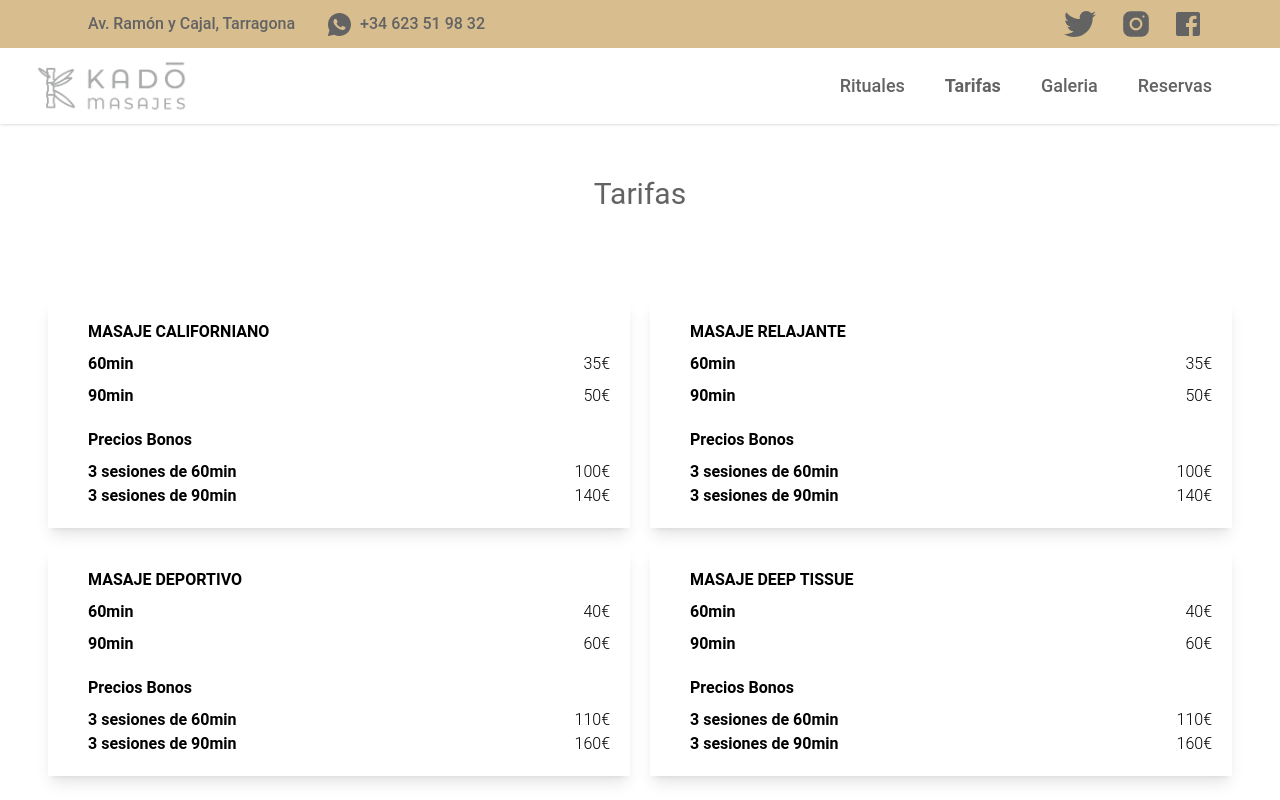
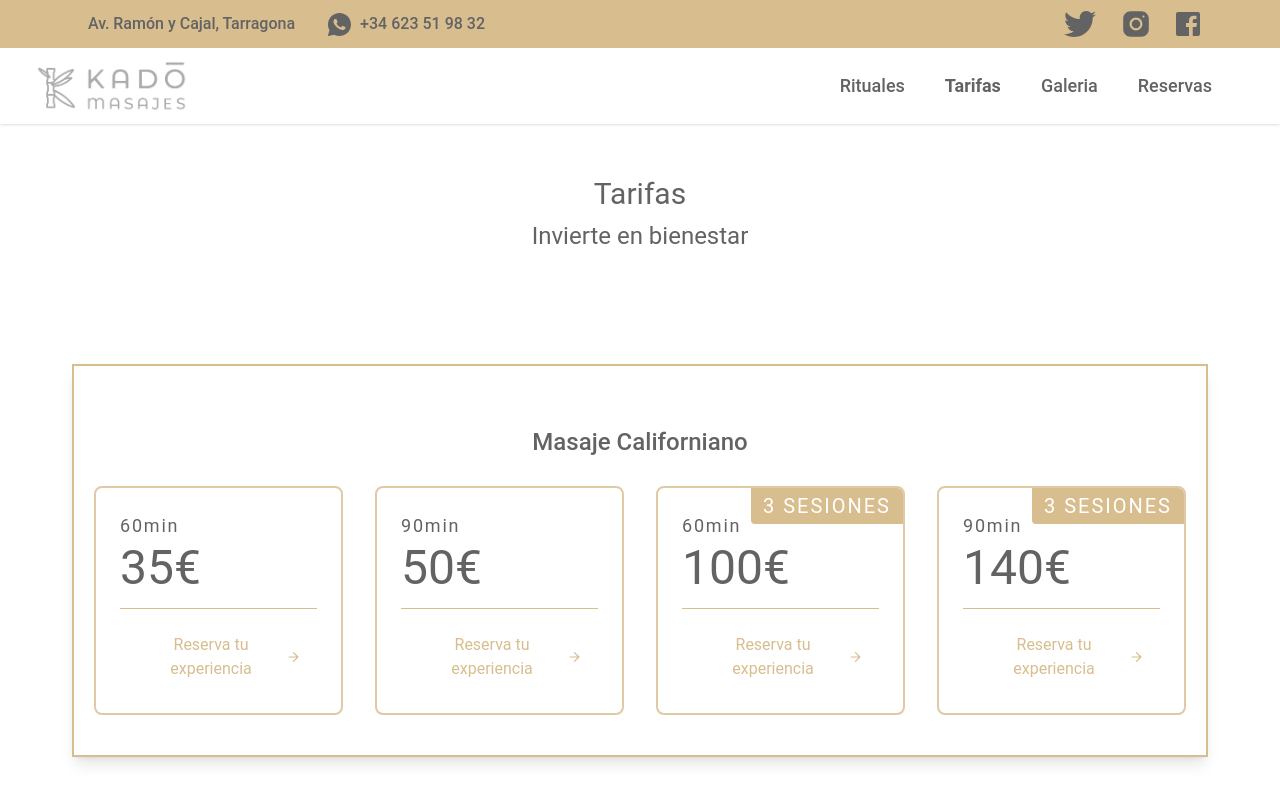
Before and after one commit to JoanMarqueno/kadoMasajes, a React (Vite) app: page /tarifas in a window 1280 px wide. Shown: the top 800 px of the page. Built offline with nearby package versions, Linux system fonts and the light colour scheme.

Commit message:
Update card and navbar components

```diff
--- a/src/components/card.tsx
+++ b/src/components/card.tsx
@@ -17,7 +17,7 @@ export function TerapeuticMassage({ datos }: Props) {
        <img
           className="hover:grayscale w-full h-72 object-cover "
           src={datos.src}
-          alt={datos.descripcion}
+          alt={datos.titulo}
         />
 
         <div className=" p-3 xl:pl-4 flex flex-col justify-between">
--- /dev/null
+++ b/src/components/cardTarifa2.tsx
@@ -0,0 +1,123 @@
+import { MassagePrice } from "../model/global";
+
+type Props = {
+  tarifa: MassagePrice;
+};
+
+export default function CardTarifa2({ tarifa }: Props) {
+  return (
+    <section className="text-color-letra-footer body-font overflow-hidden p-6">
+      <div className="container mx-auto sm:py-10 sm:px-5 sm:border-2 sm:border-color-letra-card sm:shadow-lg">
+        <div className="flex flex-col text-center w-full my-5">
+          <h2 className="text-2xl font-medium  mb-2 text-color-letra-footer">
+            {tarifa.nombre}
+          </h2>
+
+        </div>
+        <div className="flex flex-wrap -m-4">
+          <div className="p-4 xl:w-1/4 w-1/2">
+            <div className="h-full p-6 rounded-lg border-2 border-color-letra-card/80 flex flex-col relative overflow-hidden">
+
+              <div className="flex justify-between items-center"></div>
+              <h3 className=" tracking-widest mb-1 text-lg ">
+                {tarifa.primerTiempo}
+              </h3>
+              <h3 className="sm:text-5xl text-4xl text-color-letra-nav pb-4 mb-4 border-b border-color-letra-card leading-none">
+                {tarifa.precioPrimerTiempo}
+              </h3>
+              <button className="flex items-center mt-auto text-color-letra-card bg-color-fondo-blanco border-0 py-1 px-2 sm:py-2 sm:px-4 w-full focus:outline-none hover:bg-color-letra-card hover:text-color-fondo-blanco rounded">
+                {window.innerWidth <= 768 ? 'Reserva' : 'Reserva tu experiencia'}
+                <svg
+                  fill="none"
+                  stroke="currentColor"
+                  stroke-linecap="round"
+                  stroke-linejoin="round"
+                  stroke-width="2"
+                  className="w-4 h-4 ml-auto"
+                  viewBox="0 0 24 24"
+                >
+                  <path d="M5 12h14M12 5l7 7-7 7"></path>
+                </svg>
+              </button>
+            </div>
+          </div>
+          <div className="p-4 xl:w-1/4 w-1/2">
+            <div className="h-full p-6 rounded-lg border-2 border-color-letra-card/80 flex flex-col relative overflow-hidden">
+              <h3 className=" tracking-widest title-font mb-1 text-lg ">
+                {tarifa.segundoTiempo}
+              </h3>
+              <h3 className="sm:text-5xl text-4xl text-color-letra-nav pb-4 mb-4 border-b border-color-letra-card leading-none">
+                {tarifa.precioSegundoTiempo}
+              </h3>
+              <button className="flex items-center mt-auto text-color-letra-card bg-color-fondo-blanco border-0 py-1 px-2 sm:py-2 sm:px-4 w-full focus:outline-none hover:bg-color-letra-card hover:text-color-fondo-blanco rounded">
+                {window.innerWidth <= 768 ? 'Reserva' : 'Reserva tu experiencia'}
+                <svg
+                  fill="none"
+                  stroke="currentColor"
+                  stroke-linecap="round"
+                  stroke-linejoin="round"
+                  stroke-width="2"
+                  className="w-4 h-4 ml-auto"
+                  viewBox="0 0 24 24"
+                >
+                  <path d="M5 12h14M12 5l7 7-7 7"></path>
+                </svg>
+              </button>
+            </div>
+          </div>
+          <div className="p-4 xl:w-1/4 w-1/2">
+            <div className="h-full p-6 rounded-lg border-2 border-color-letra-card/80 flex flex-col relative overflow-hidden">
+            <span className="bg-color-letra-card text-color-fondo-blanco px-3 py-1 tracking-widest text-xs sm:text-xl absolute right-0 top-0 rounded-bl">3 SESIONES</span>
+              <h3 className=" tracking-widest title-font mb-1 text-lg mt-2 sm:mt-0">
+                {tarifa.primerTiempo}
+              </h3>
+              <h3 className="sm:text-5xl text-4xl text-color-letra-nav pb-4 mb-4 border-b border-color-letra-card leading-none">
+                {tarifa.primerBono}
+              </h3>
+              <button className="flex items-center mt-auto text-color-letra-card bg-color-fondo-blanco border-0 py-1 px-2 sm:py-2 sm:px-4 w-full focus:outline-none hover:bg-color-letra-card hover:text-color-fondo-blanco rounded">
+                {window.innerWidth <= 768 ? 'Reserva' : 'Reserva tu experiencia'}
+                <svg
+                  fill="none"
+                  stroke="currentColor"
+                  stroke-linecap="round"
+                  stroke-linejoin="round"
+                  stroke-width="2"
+                  className="w-4 h-4 ml-auto"
+                  viewBox="0 0 24 24"
+                >
+                  <path d="M5 12h14M12 5l7 7-7 7"></path>
+                </svg>
+              </button>
+            </div>
+          </div>
+          <div className="p-4 xl:w-1/4 w-1/2">
+            <div className="h-full p-6 rounded-lg border-2 border-color-letra-card/80 flex flex-col relative overflow-hidden">
+            <span className="bg-color-letra-card text-color-fondo-blanco px-3 py-1 tracking-widest text-xs sm:text-xl absolute right-0 top-0 rounded-bl">3 SESIONES</span>
+              <h3 className=" tracking-widest title-font mb-1 text-lg mt-2 sm:mt-0">
+                {tarifa.segundoTiempo}
+              </h3>
+              <h3 className="sm:text-5xl text-4xl text-color-letra-nav pb-4 mb-4 border-b border-color-letra-card leading-none">
+                {tarifa.segundoBono}
+              </h3>
+              <button className="flex items-center mt-auto text-color-letra-card bg-color-fondo-blanco border-0 py-1 px-2 sm:py-2 sm:px-4 w-full focus:outline-none hover:bg-color-letra-card hover:text-color-fondo-blanco rounded">
+                {window.innerWidth <= 768 ? 'Reserva' : 'Reserva tu experiencia'}
+                <svg
+                  fill="none"
+                  stroke="currentColor"
+                  stroke-linecap="round"
+                  stroke-linejoin="round"
+                  stroke-width="2"
+                  className="w-4 h-4 ml-auto"
+                  viewBox="0 0 24 24"
+                >
+                  <path d="M5 12h14M12 5l7 7-7 7"></path>
+                </svg>
+              </button>
+            </div>
+          </div>
+
+        </div>
+      </div>
+    </section>
+  );
+}
--- a/src/components/navBar.tsx
+++ b/src/components/navBar.tsx
@@ -17,10 +17,16 @@ const navigation = [
 function classNames(...classes: string[]) {
   return classes.filter(Boolean).join(" ");
 }
+
+
 export default function Navbar() {
   const [isOpen, setIsOpen] = useState(false);
   const location = useLocation();
 
+  function handleMenuClick() {
+
+    setIsOpen(!isOpen);
+  }
   return (
     <div>
       {/* Contact Bar */}
@@ -106,7 +112,7 @@ export default function Navbar() {
                 aria-label="toggle menu"
                 onClick={() => setIsOpen(!isOpen)}
               >
-                <Hamburger size={28} />
+                <Hamburger size={28} toggled={isOpen}/>
               </button>
             </div>
           </div>
@@ -137,7 +143,9 @@ export default function Navbar() {
                           : "",
                         "px-3 py-5 relative"
                       )}
+                      onClick={handleMenuClick}
                     >
+
                       {item.name}
                     </NavLink>
                   ))}
--- a/src/data/tarifas.json
+++ b/src/data/tarifas.json
@@ -1,6 +1,6 @@
 [
     {
-      "nombre": "MASAJE CALIFORNIANO",
+      "nombre": "Masaje Californiano",
       "primerTiempo": "60min",
       "precioPrimerTiempo": "35€",
       "segundoTiempo": "90min",
@@ -9,7 +9,7 @@
       "segundoBono": "140€"
     },
     {
-      "nombre": "MASAJE RELAJANTE",
+      "nombre": "Masaje Relajante",
       "primerTiempo": "60min",
       "precioPrimerTiempo": "35€",
       "segundoTiempo": "90min",
@@ -18,7 +18,7 @@
       "segundoBono": "140€"
     },
     {
-      "nombre": "MASAJE DEPORTIVO",
+      "nombre": "Masaje Deportivo",
       "primerTiempo": "60min",
       "precioPrimerTiempo": "40€",
       "segundoTiempo": "90min",
@@ -27,7 +27,7 @@
       "segundoBono": "160€"
     },
     {
-      "nombre": "MASAJE DEEP TISSUE",
+      "nombre": "Masaje Deep Tissue",
       "primerTiempo": "60min",
       "precioPrimerTiempo": "40€",
       "segundoTiempo": "90min",
@@ -36,7 +36,7 @@
       "segundoBono": "160€"
     },
     {
-      "nombre": "MASAJE CON PIEDRAS CALIENTES",
+      "nombre": "Masaje con Piedras Calientes",
       "primerTiempo": "60min",
       "precioPrimerTiempo": "40€",
       "segundoTiempo": "90min",
@@ -45,7 +45,7 @@
       "segundoBono": "160€"
     },
     {
-      "nombre": "MASAJE FOCALIZADO",
+      "nombre": "Masaje Focalizado",
       "primerTiempo": "30min",
       "precioPrimerTiempo": "25€",
       "segundoTiempo": "45min",
@@ -54,7 +54,7 @@
       "segundoBono": "80€"
     },
     {
-      "nombre": "MASAJE FACIAL CRANEAL",
+      "nombre": "Masaje Facial y Craneal",
       "primerTiempo": "30min",
       "precioPrimerTiempo": "25€",
       "segundoTiempo": "45min",
@@ -63,7 +63,7 @@
       "segundoBono": "80€"
     },
     {
-      "nombre": "REFLEXOLOGÍA PODAL",
+      "nombre": "Reflexología Podal",
       "primerTiempo": "30min",
       "precioPrimerTiempo": "25€",
       "segundoTiempo": "45min",
--- a/src/pages/TarifasPage.tsx
+++ b/src/pages/TarifasPage.tsx
@@ -1,20 +1,26 @@
-import CardTarifa from "../components/cardTarifa";
+
+import CardTarifa2 from "../components/cardTarifa2";
 import { masajeTarifa } from "../model/global";
 
 function TarifasPage() {
   return (
     <div className="pt-32">
       <div className="pt-10">
-        <h1 className="text-center text-3xl text-color-letra-nav pt-2 pb-10 ">
+        <h1 className="text-center text-3xl text-color-letra-nav pt-2 pb-2 ">
           Tarifas
         </h1>
+        <h3 className="text-center text-2xl text-color-letra-nav pb-10">
+          Invierte en bienestar
+        </h3>
       </div>
-      <div className="p-12 gap-5 grid sm:grid-cols-2">
+      <div className="sm:p-12 p-5 gap-5">
         {masajeTarifa.map((tarifa) => (
 
-            <CardTarifa
-              tarifa={tarifa}
+
+            <CardTarifa2
+            tarifa={tarifa}
             />
+
 
         ))}
 
```
